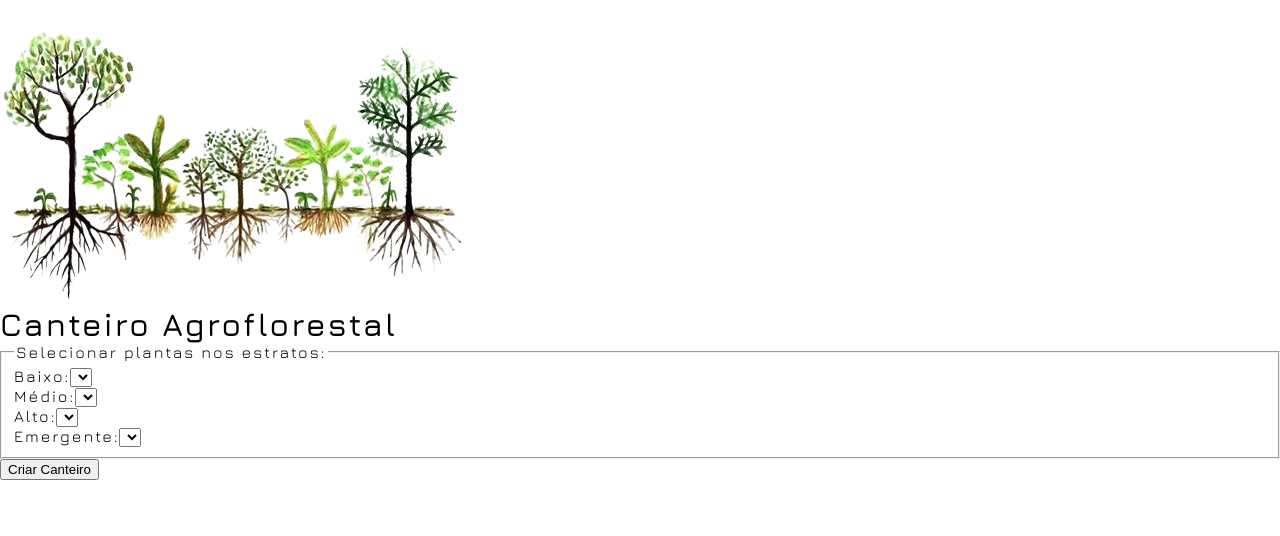
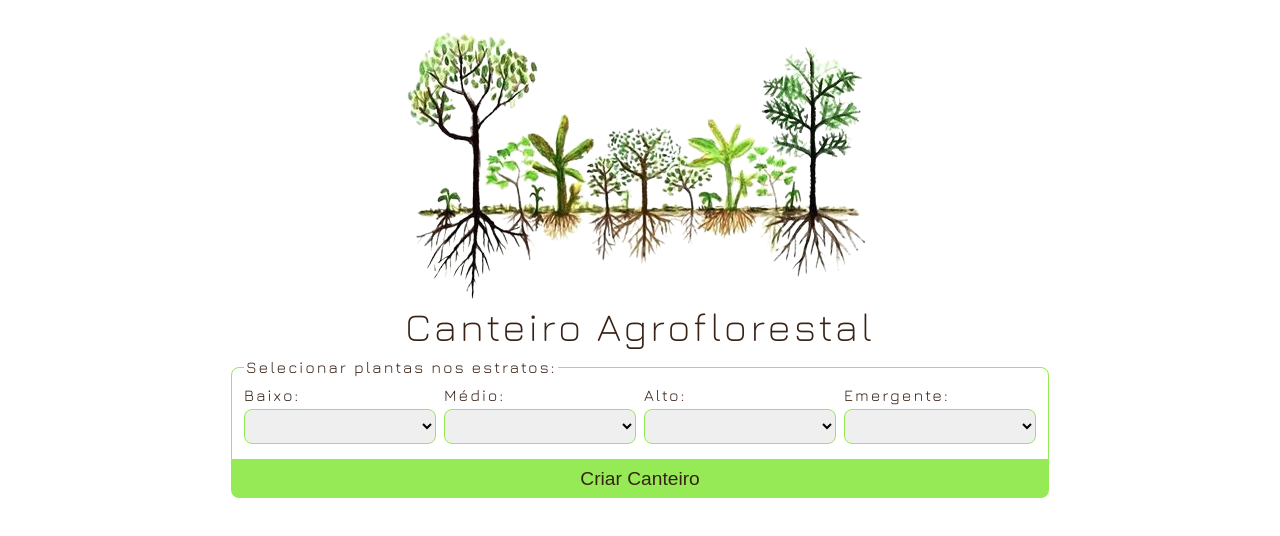
Before and after one commit to Leandr0SmS/mvp_canteiroSAF_frontend, a React (Vite) app in the folder react-js-frontend/: page / in a window 1280 px wide. Shown: the top 536 px of the page. Built offline with nearby package versions, Linux system fonts and the light colour scheme.

Commit message:
styles: Added styles to form, buttons

```diff
--- a/react-js-frontend/src/App.jsx
+++ b/react-js-frontend/src/App.jsx
@@ -12,6 +12,9 @@ function App() {
       <main id="main">
         <Form/>
       </main>
+      <aside id="aside">
+
+      </aside>
     </>
   )
 }
--- /dev/null
+++ b/react-js-frontend/src/styles/_buttons.scss
@@ -0,0 +1,36 @@
+/* Buttons */
+.toggleFormBtn {
+    display: flex;
+    align-items: center;
+    justify-content: center;
+    min-width: 24.68rem;
+    margin-bottom: 0.5rem;
+    border: none;
+    border-radius: 0.5rem;
+    font-size: 1.1rem;
+    color: $nyanza;
+    background-color: $lion;
+}
+.btn {
+    padding: 0.5rem;
+    width: 100%;
+    border: none;
+    border-radius: 0 0 0.5rem 0.5rem;
+    font-size: 1.2rem;
+    background-color: $lawn-green;
+    color: $bistre;
+    font-weight: 100;
+}
+.toggleFormBtn:hover {
+    background-color: $lion--active;
+}
+.btn:hover {
+    background-color: $lawn-green-active;
+}
+.toggleFormBtn:hover, .btn:hover {
+    cursor: pointer;
+    transition: background-color 0.2s;
+}
+.toggleBtnImg {
+    width: 4rem;
+}
--- /dev/null
+++ b/react-js-frontend/src/styles/_form.scss
@@ -0,0 +1,45 @@
+/* Forms */
+.form {
+    display: flex;
+    flex-direction: column;
+}
+.fieldset {
+    border-radius: 0.5rem 0.5rem 0 0;
+    border-bottom: none;
+    border: 1px solid $lawn-green;
+}
+.form--section {
+    display: flex;
+    flex-direction: column;
+}
+label, legend {
+    margin-bottom: 0.3rem;
+}
+#deleteForm, #addForm {
+    display: none;
+}
+#canteiroForm--fieldset {
+    display: flex;
+    gap: 0.5rem;
+}
+.section--toggle {
+    position: relative;
+    display: flex;
+    flex-direction: column;
+    justify-content: center;
+    max-width: 90%;
+}
+.input {
+    padding: 0.5rem;
+    margin-bottom: 0.3rem;
+    min-width: 12rem;
+    border-radius: 0.5rem;
+    border: 1px solid $lawn-green;
+}
+.input:active {
+    border: 1px solid $lion--active;
+}
+.input:focus {
+    outline: none;
+    border: 1px solid $lion--active;
+}
--- /dev/null
+++ b/react-js-frontend/src/styles/_header.scss
@@ -0,0 +1,12 @@
+#header {
+    display: flex;
+    flex-direction: column;
+    align-items: center;
+    margin-bottom: 0.5rem;
+}
+
+#title {
+    font-size: 2.5rem;
+    font-weight: 100;
+    letter-spacing: 0.2rem;
+}
--- a/react-js-frontend/src/styles/main.css
+++ b/react-js-frontend/src/styles/main.css
@@ -1,5 +1,115 @@
 @import url("https://fonts.googleapis.com/css2?family=Jura:wght@300;400;600&display=swap");
 /* CSS HEX */
+#header {
+  display: flex;
+  flex-direction: column;
+  align-items: center;
+  margin-bottom: 0.5rem;
+}
+
+#title {
+  font-size: 2.5rem;
+  font-weight: 100;
+  letter-spacing: 0.2rem;
+}
+
+/* Forms */
+.form {
+  display: flex;
+  flex-direction: column;
+}
+
+.fieldset {
+  border-radius: 0.5rem 0.5rem 0 0;
+  border-bottom: none;
+  border: 1px solid #96ea56;
+}
+
+.form--section {
+  display: flex;
+  flex-direction: column;
+}
+
+label, legend {
+  margin-bottom: 0.3rem;
+}
+
+#deleteForm, #addForm {
+  display: none;
+}
+
+#canteiroForm--fieldset {
+  display: flex;
+  gap: 0.5rem;
+}
+
+.section--toggle {
+  position: relative;
+  display: flex;
+  flex-direction: column;
+  justify-content: center;
+  max-width: 90%;
+}
+
+.input {
+  padding: 0.5rem;
+  margin-bottom: 0.3rem;
+  min-width: 12rem;
+  border-radius: 0.5rem;
+  border: 1px solid #96ea56;
+}
+
+.input:active {
+  border: 1px solid rgb(234, 130, 32);
+}
+
+.input:focus {
+  outline: none;
+  border: 1px solid rgb(234, 130, 32);
+}
+
+/* Buttons */
+.toggleFormBtn {
+  display: flex;
+  align-items: center;
+  justify-content: center;
+  min-width: 24.68rem;
+  margin-bottom: 0.5rem;
+  border: none;
+  border-radius: 0.5rem;
+  font-size: 1.1rem;
+  color: #effedb;
+  background-color: #c08c5a;
+}
+
+.btn {
+  padding: 0.5rem;
+  width: 100%;
+  border: none;
+  border-radius: 0 0 0.5rem 0.5rem;
+  font-size: 1.2rem;
+  background-color: #96ea56;
+  color: #382216;
+  font-weight: 100;
+}
+
+.toggleFormBtn:hover {
+  background-color: rgb(234, 130, 32);
+}
+
+.btn:hover {
+  background-color: rgb(111, 246, 7);
+}
+
+.toggleFormBtn:hover, .btn:hover {
+  cursor: pointer;
+  transition: background-color 0.2s;
+}
+
+.toggleBtnImg {
+  width: 4rem;
+}
+
 /* reset */
 *, *::before, *::after {
   box-sizing: border-box;
@@ -11,8 +121,15 @@
 
 /* body, header, main, aside */
 body {
-  color: var(--bistre);
+  color: #382216;
   font-family: "Jura", sans-serif;
   letter-spacing: 0.125em;
   padding-top: 1.5rem;
+}
+
+#main {
+  display: flex;
+  flex-direction: column;
+  align-items: center;
+  justify-content: center;
 }/*# sourceMappingURL=main.css.map */
--- a/react-js-frontend/src/styles/main.scss
+++ b/react-js-frontend/src/styles/main.scss
@@ -1,4 +1,7 @@
 @import "base";
+@import "header";
+@import "form";
+@import "buttons";
 
 /* reset */
 *, *::before, *::after {
@@ -11,8 +14,15 @@
 
 /* body, header, main, aside */
 body {
-    color: var(--bistre);
+    color: $bistre;
     font-family: 'Jura', sans-serif;
     letter-spacing: 0.125em;
     padding-top: 1.5rem;
 }
+
+#main {
+    display: flex;
+    flex-direction: column;
+    align-items: center;
+    justify-content: center;
+}
```
Also changed, not shown: 1 other file (tests, documents, lock files or other folders).
